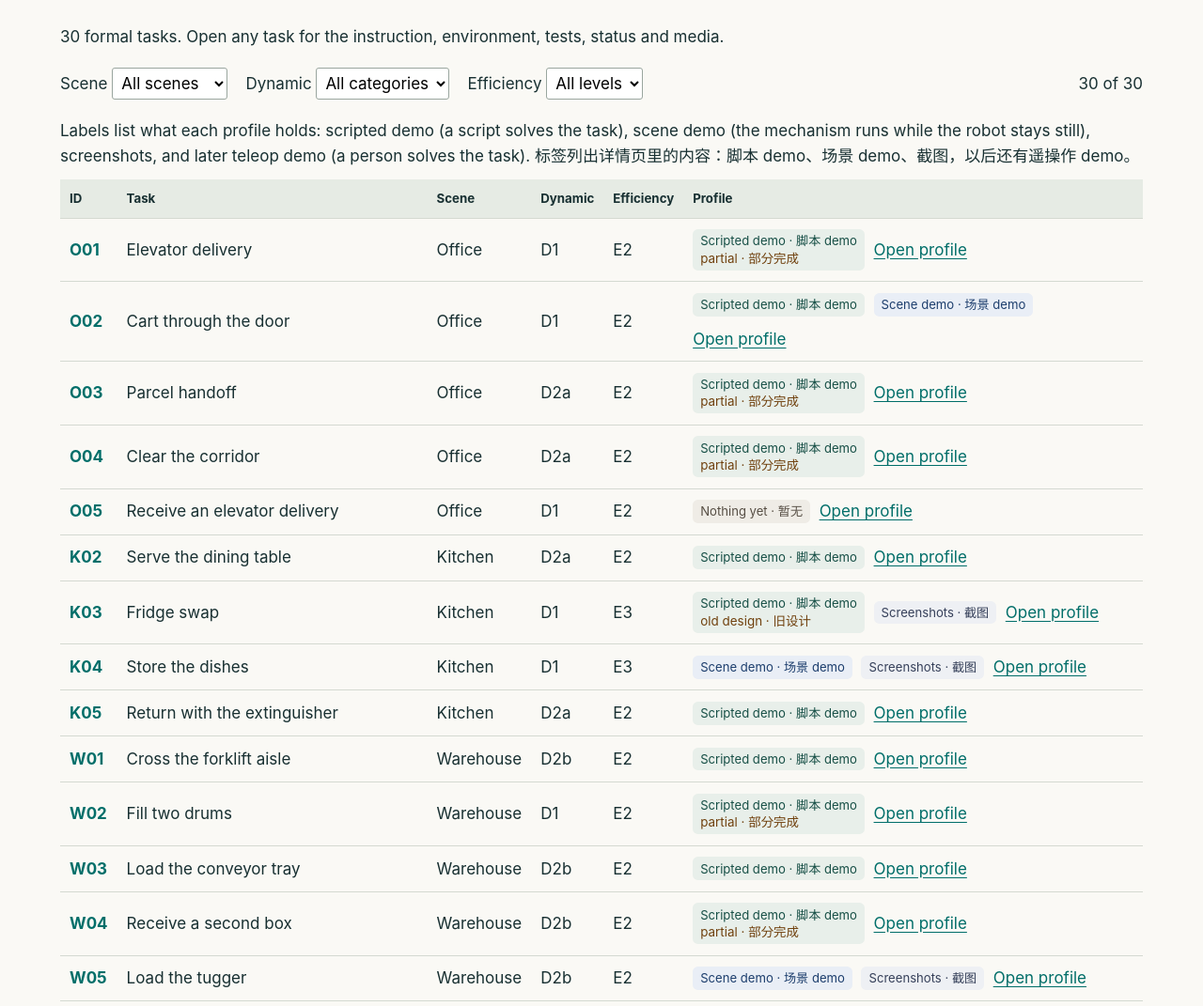
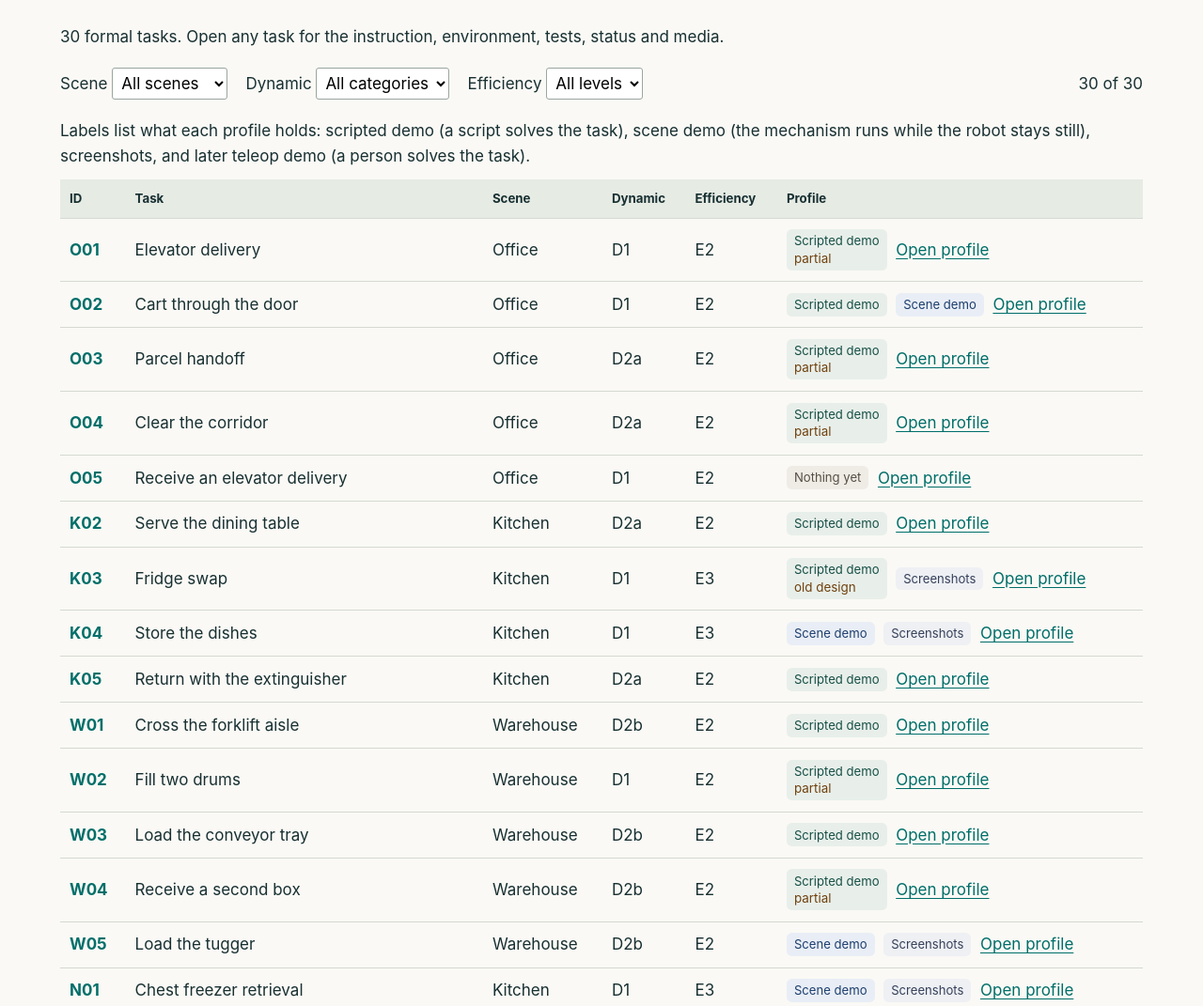
Before and after one commit to loneeshi/xbench-site, a plain HTML site: page index.html in a window 1280 px wide. Shown: the part 1222-2293 px from the top of the page at 94% size. Drawn offline with Linux system fonts and the light colour scheme.

Commit message:
Site text English only; import script takes English outcome and clock fields
Co-Authored-By: Claude Opus 5.5 <noreply@anthropic.com>

```diff
--- a/app.js
+++ b/app.js
@@ -4,20 +4,20 @@ const escapeText = value => String(value).replace(/[&<>"']/g, c => ({'&':'&amp;'
 function demoStatus(clips, hasImages) {
   // One chip per kind of content the task has, so readers see what is inside.
   const kinds = [
-    ['teleop', 'Teleop demo · 遥操作 demo'],
-    ['scripted', 'Scripted demo · 脚本 demo'],
-    ['mechanism', 'Scene demo · 场景 demo']
+    ['teleop', 'Teleop demo'],
+    ['scripted', 'Scripted demo'],
+    ['mechanism', 'Scene demo']
   ];
   const chips = [];
   for (const [kind, label] of kinds) {
     const matches = clips.filter(clip => clip.kind === kind);
     if (!matches.length) continue;
     const full = matches.some(clip => clip.scope === 'full');
-    const qualifier = full ? '' : matches.some(clip => clip.scope === 'partial') ? 'partial · 部分完成' : matches.some(clip => clip.scope === 'old-design') ? 'old design · 旧设计' : '';
+    const qualifier = full ? '' : matches.some(clip => clip.scope === 'partial') ? 'partial' : matches.some(clip => clip.scope === 'old-design') ? 'old design' : '';
     chips.push({kind, label, qualifier});
   }
-  if (hasImages) chips.push({kind: 'images', label: 'Screenshots · 截图'});
-  if (!chips.length) chips.push({kind: 'pending', label: 'Nothing yet · 暂无'});
+  if (hasImages) chips.push({kind: 'images', label: 'Screenshots'});
+  if (!chips.length) chips.push({kind: 'pending', label: 'Nothing yet'});
   return chips;
 }
 function catalogueView() {
@@ -49,10 +49,10 @@ function profileView() {
   document.title=id+' · '+task.title+' · XBench';
   const gallery=p.images.map(img=>`<figure><img src="${e(img.src)}" alt="${e(id+' · '+img.view)}"><figcaption>${e(img.view)} · RB-Y1 M v1.3</figcaption></figure>`).join('');
   const video=clips.map(clip => `<figure><video controls playsinline preload="metadata" src="${e(clip.file)}"></video><figcaption>${e(clip.label)}<small>${e(clip.outcome)}</small>${clip.kind === 'mechanism' ? `<small>${e(clip.robotModel)} · ${e(clip.clock)} · ${e(clip.renderDateUTC)} UTC</small>` : ''}</figcaption></figure>`).join('');
-  const media=gallery || video ? video+gallery : id==='W05' ? 'New tugger design; the earlier fixed-shelf demo no longer matches · 新设计，演示待补' : 'Screenshots in preparation · 截图生成中';
+  const media=gallery || video ? video+gallery : id==='W05' ? 'New tugger design; the earlier fixed-shelf demo no longer matches' : 'Screenshots in preparation';
   byId('profile').innerHTML=`<a class="back" href="index.html#catalogue">Task catalogue</a>
     <div class="intro"><div><p class="eyebrow">${e(id)} &nbsp; / &nbsp; ${e(task.scene)}</p><h1>${e(task.title)}</h1><p class="tags">${e(task.dynamic)} &nbsp;·&nbsp; ${e(task.efficiency)}</p></div>
-    <div><h2>Instruction</h2><p class="instruction">${e(p.instruction)}</p><p lang="zh-CN">${e(p.zh)}</p></div></div>
+    <div><h2>Instruction</h2><p class="instruction">${e(p.instruction)}</p></div></div>
     <section><h2>Environment</h2><p>${e(p.environment)}</p><p>Target configuration: RB-Y1 M v1.3, mecanum base, continuously running clock. The current engineering package specifies the two-wheel RB-Y1 A.</p></section>
     <section><h2>Tests</h2><p>${e(p.success)}</p><ol class="steps">${p.steps.map(s=>`<li><strong>${s.points} points</strong><span>${s.timing?'<b class="timing">Timing milestone</b> ':''}${e(s.criterion)}</span></li>`).join('')}</ol></section>
     <section><h2>Status</h2><p>${e(p.status)}</p><p>${e(p.pending)}</p></section><section><h2>Media</h2><div class="gallery">${media}</div></section>`;
--- a/index.html
+++ b/index.html
@@ -1,5 +1,5 @@
 <!doctype html>
 <html lang="en"><head><meta charset="utf-8"><meta name="viewport" content="width=device-width,initial-scale=1"><title>Acting in time · XBench</title><link rel="stylesheet" href="style.css"></head><body><a class="skip" href="#main">Skip to content</a><header><a class="logo" href="index.html">X<span>Bench</span></a><nav aria-label="Main navigation"><a href="index.html#concepts">Concepts</a><a href="index.html#catalogue">Tasks</a><a href="index.html#scoring">Scoring</a></nav></header><main id="main"><section class="hero"><div><p class="eyebrow">Mobile manipulation benchmark</p><h1>Acting in time.</h1><p class="lead">Can a mobile manipulator finish its task while the world around it keeps moving?</p><a class="cta" href="#catalogue">Explore 30 tasks</a></div><figure><video controls playsinline preload="none" poster="images/o02-poster.jpg" src="media/o02-scripted.mp4" aria-label="O02 scripted demonstration"></video><figcaption><a href="task.html?id=O02">O02 · Cart through the door</a><small>Scripted · legacy two-wheel base · paused clock</small></figcaption></figure></section>
 <section id="concepts"><h2>Two ways to read a task</h2><div class="pair"><article><h3>Dynamic</h3><dl><dt>D1 · Robot-triggered</dt><dd>The robot can start or restart the process.</dd><dt>D2a · One-off</dt><dd>The scene changes once and the opportunity passes.</dd><dt>D2b · Recurring</dt><dd>The scene changes in a repeating cycle.</dd></dl></article><article><h3>Efficiency</h3><dl><dt>E1 · Skill fluency</dt><dd>How long does the skill take to execute?</dd><dt>E2 · Act in time</dt><dd>Complete an action within its time window.</dd><dt>E3 · Keep pace</dt><dd>Stay in step with the process over time.</dd></dl></article></div></section>
-<section id="catalogue"><h2>Task catalogue</h2><p>30 formal tasks. Open any task for the instruction, environment, tests, status and media.</p><div class="filters"><label>Scene <select id="scene"><option value="">All scenes</option></select></label><label>Dynamic <select id="dynamic"><option value="">All categories</option></select></label><label>Efficiency <select id="efficiency"><option value="">All levels</option></select></label><output id="count" aria-live="polite"></output></div><p class="legend">Labels list what each profile holds: scripted demo (a script solves the task), scene demo (the mechanism runs while the robot stays still), screenshots, and later teleop demo (a person solves the task). 标签列出详情页里的内容：脚本 demo、场景 demo、截图，以后还有遥操作 demo。</p><div class="scroll"><table><thead><tr><th>ID</th><th>Task</th><th>Scene</th><th>Dynamic</th><th>Efficiency</th><th>Profile</th></tr></thead><tbody id="rows"></tbody></table></div></section>
+<section id="catalogue"><h2>Task catalogue</h2><p>30 formal tasks. Open any task for the instruction, environment, tests, status and media.</p><div class="filters"><label>Scene <select id="scene"><option value="">All scenes</option></select></label><label>Dynamic <select id="dynamic"><option value="">All categories</option></select></label><label>Efficiency <select id="efficiency"><option value="">All levels</option></select></label><output id="count" aria-live="polite"></output></div><p class="legend">Labels list what each profile holds: scripted demo (a script solves the task), scene demo (the mechanism runs while the robot stays still), screenshots, and later teleop demo (a person solves the task).</p><div class="scroll"><table><thead><tr><th>ID</th><th>Task</th><th>Scene</th><th>Dynamic</th><th>Efficiency</th><th>Profile</th></tr></thead><tbody id="rows"></tbody></table></div></section>
 <section id="scoring"><h2>Scoring</h2><p>Each task has 100 points, divided equally among its milestones with integer rounding. Completed milestones earn their points. Record full-task success separately.</p><p>For a timing milestone, record whether it was met and the margin to its deadline where defined. For a sustained action, record the task-specific duration, such as the time spent supporting a lid.</p></section></main><footer><a class="logo" href="index.html">X<span>Bench</span></a><a href="index.html#catalogue">Task catalogue</a></footer><script src="catalog.js"></script><script src="examples.js"></script><script src="media-records.js"></script><script src="app.js"></script></body></html>
--- a/media-records.js
+++ b/media-records.js
@@ -26,10 +26,10 @@ const recordings = {
       "file": "media/o02-mechanism.mp4",
       "originalSha256": "2ceec6e766b22f0c10c18493add36084960e78a8f2b8b62d7035dfe8b61a82aa",
       "publicSha256": "a5fa70db8382eee4aae91c7b8aa08c0870cce63912542589b64d3823f0d554f6",
-      "label": "Mechanism demo · robot stays still · not a solution · 机关自动演示，机器人不动，不是解题过程",
-      "outcome": "门扇从约 86° 自动回到关闭位置。机器人保持起点姿态。",
+      "label": "Mechanism demo · robot stays still · not a solution",
+      "outcome": "The door leaf swings back from about 86° to closed by itself. The robot stays at its start pose.",
       "robotModel": "RB-Y1 A v1.2",
-      "clock": "仿真时钟 120 Hz，144 秒仿真按 8 倍速播放，成片 18 秒",
+      "clock": "Sim clock 120 Hz; 144 s of simulation at 8x, 18 s clip",
       "renderDateUTC": "2026-11-26"
     }
   ],
@@ -157,10 +157,10 @@ const recordings = {
       "file": "media/n01-mechanism.mp4",
       "originalSha256": "1953b253e81a1e3b523b8e668fee0e782e3c6997bb5485560019fb210103e29a",
       "publicSha256": "b5ceca380a6eac010e3d5b5d7b32dc830657843b36ba68496ad312203e93b171",
-      "label": "Mechanism demo · robot stays still · not a solution · 机关自动演示，机器人不动，不是解题过程",
-      "outcome": "冷柜盖从 90°、60° 各放手一次，自动落下关上。机器人保持起点姿态。",
+      "label": "Mechanism demo · robot stays still · not a solution",
+      "outcome": "The chest-freezer lid is released once from 90° and once from 60°; it falls shut by itself. The robot stays at its start pose.",
       "robotModel": "RB-Y1 M v1.3",
-      "clock": "仿真时钟 120 Hz，按原速播放；两次放手各 6 秒",
+      "clock": "Sim clock 120 Hz; real time, 6 s per release",
       "renderDateUTC": "2026-11-26"
     }
   ],
@@ -171,10 +171,10 @@ const recordings = {
       "file": "media/n02-mechanism.mp4",
       "originalSha256": "33b9e73d0a975bd8df6d1e99f55324192655e6d0cb35a8d2b10fdd2b3f549571",
       "publicSha256": "835d2eaaf7432faf998c9e99df709be9ec3b1816b36ef20c4651239a06199eb6",
-      "label": "Mechanism demo · robot stays still · not a solution · 机关自动演示，机器人不动，不是解题过程",
-      "outcome": "回转餐台载着 5 盘带盖的菜一直转动。机器人保持起点姿态。",
+      "label": "Mechanism demo · robot stays still · not a solution",
+      "outcome": "The conveyor-ring counter keeps turning with five covered dishes on it. The robot stays at its start pose.",
       "robotModel": "RB-Y1 M v1.3",
-      "clock": "仿真时钟 120 Hz，前 36 秒仿真按 1.5 倍速播放，成片 24 秒",
+      "clock": "Sim clock 120 Hz; first 36 s of simulation at 1.5x, 24 s clip",
       "renderDateUTC": "2026-11-26"
     }
   ],
@@ -185,10 +185,10 @@ const recordings = {
       "file": "media/n03-mechanism.mp4",
       "originalSha256": "2019adaed4cf31313683c4b4299d0ac1ed27eca5125c3536d2d6facda2cd6fb1",
       "publicSha256": "652b6c5d6fd83893984bccbe8829b23f74110e7de4a08c7627ac763ad53a7cd2",
-      "label": "Mechanism demo · robot stays still · not a solution · 机关自动演示，机器人不动，不是解题过程",
-      "outcome": "垃圾桶盖从 75°、60° 各放手一次，自动落下盖上。机器人保持起点姿态。",
+      "label": "Mechanism demo · robot stays still · not a solution",
+      "outcome": "The bin lid is released once from 75° and once from 60°; it falls shut by itself. The robot stays at its start pose.",
       "robotModel": "RB-Y1 M v1.3",
-      "clock": "仿真时钟 120 Hz，按原速播放；两次放手各 5 秒",
+      "clock": "Sim clock 120 Hz; real time, 5 s per release",
       "renderDateUTC": "2026-11-26"
     }
   ],
@@ -199,10 +199,10 @@ const recordings = {
       "file": "media/n05-mechanism.mp4",
       "originalSha256": "9a0279a3d0950e61cfce4f1e662415e1574e6833d9968177af69191f19f9fe19",
       "publicSha256": "6113c7fe604ca3255a8ed7632095a0aaa04aad4600fa1182fd1983c0e4c2bd47",
-      "label": "Mechanism demo · robot stays still · not a solution · 机关自动演示，机器人不动，不是解题过程",
-      "outcome": "卷帘从 0.55 m、0.30 m 各放手一次，自动落下关上。机器人保持起点姿态。",
+      "label": "Mechanism demo · robot stays still · not a solution",
+      "outcome": "The hatch shutter is released once from 0.55 m and once from 0.30 m; it falls shut by itself. The robot stays at its start pose.",
       "robotModel": "RB-Y1 M v1.3",
-      "clock": "仿真时钟 120 Hz，按原速播放；两次放手各 5 秒",
+      "clock": "Sim clock 120 Hz; real time, 5 s per release",
       "renderDateUTC": "2026-11-26"
     }
   ],
@@ -213,10 +213,10 @@ const recordings = {
       "file": "media/w05-mechanism.mp4",
       "originalSha256": "a56ef8c4805bcd6b121aef6cc9ed11c4a4059b61e23d8d893cabf2487c566168",
       "publicSha256": "8d5aec27121b3811e288f2ad0cd451c8313f7a5ef60b240e3419061de253d4ab",
-      "label": "Mechanism demo · robot stays still · not a solution · 机关自动演示，机器人不动，不是解题过程",
-      "outcome": "牵引车沿环线跑一圈：停站 30 秒后出发，约 92 秒回到停靠点。机器人保持起点姿态。",
+      "label": "Mechanism demo · robot stays still · not a solution",
+      "outcome": "The tugger runs one loop: it waits 30 s at the stop, leaves, and is back at the stop after about 92 s. The robot stays at its start pose.",
       "robotModel": "RB-Y1 M v1.3",
-      "clock": "仿真时钟 120 Hz，一圈 92 秒仿真按 8 倍速播放，成片 11.5 秒",
+      "clock": "Sim clock 120 Hz; one 92 s loop at 8x, 11.5 s clip",
       "renderDateUTC": "2026-11-26"
     }
   ],
@@ -227,10 +227,10 @@ const recordings = {
       "file": "media/n06-mechanism.mp4",
       "originalSha256": "e1d034749bfb279506939577a51b1be73f7d3de6e1ea5da9e593a352422dc2cc",
       "publicSha256": "0acfd5eb381d067d3a41a7dfa1658ebe0fa4bdcb82bc2532f1c05691c1d33049",
-      "label": "Mechanism demo · robot stays still · not a solution · 机关自动演示，机器人不动，不是解题过程",
-      "outcome": "三扇门叶按 6°/s 匀速转动（一分钟一圈），20 秒里转过约 120°。机器人保持起点姿态。",
+      "label": "Mechanism demo · robot stays still · not a solution",
+      "outcome": "The three door wings turn steadily at 6°/s (one turn per minute), about 120° in 20 s. The robot stays at its start pose.",
       "robotModel": "RB-Y1 M v1.3",
-      "clock": "仿真时钟 120 Hz，按原速播放；20 秒仿真，成片 20 秒",
+      "clock": "Sim clock 120 Hz; real time, 20 s clip",
       "renderDateUTC": "2026-11-26"
     }
   ],
@@ -241,10 +241,10 @@ const recordings = {
       "file": "media/n08-mechanism.mp4",
       "originalSha256": "f35bfbae8c61de2ea0e54eb2badc479defedc05d56cb98852fc73b16daf30136",
       "publicSha256": "94dbba238d7c1fca1457fe9d6190a00c447e6b5c82ffcfc14dfe51d105a2c476",
-      "label": "Mechanism demo · robot stays still · not a solution · 机关自动演示，机器人不动，不是解题过程",
-      "outcome": "闸机门从全开到关上，关 6 秒后再打开，全开 20 秒后再关上，走完一个完整周期；信号灯随之在绿箭头和红叉之间切换。机器人保持起点姿态。",
+      "label": "Mechanism demo · robot stays still · not a solution",
+      "outcome": "The gate goes through one full cycle: open, closed for 6 s, open for 20 s, closed again; the signal switches between a green arrow and a red cross. The robot stays at its start pose.",
       "robotModel": "RB-Y1 M v1.3",
-      "clock": "仿真时钟 120 Hz，40 秒仿真按 2 倍速播放，成片 20 秒",
+      "clock": "Sim clock 120 Hz; 40 s of simulation at 2x, 20 s clip",
       "renderDateUTC": "2026-11-26"
     }
   ],
@@ -255,10 +255,10 @@ const recordings = {
       "file": "media/k04-mechanism.mp4",
       "originalSha256": "60b18bfd46e22af8954d5188f1d52a15f5e0ec900a53a4db0a2390a4c07a56a4",
       "publicSha256": "cd322a0ae1d68bf4f036626ad1f338b1d5077dcbe853b861ffbf0ca4c9e41bf5",
-      "label": "Mechanism demo · robot stays still · not a solution · 机关自动演示，机器人不动，不是解题过程",
-      "outcome": "上翻柜门从 90°、100° 各放手一次，约 1.3–1.4 秒自己落下关上。机器人保持起点姿态。",
+      "label": "Mechanism demo · robot stays still · not a solution",
+      "outcome": "The lift-up cabinet door is released once from 90° and once from 100°; it falls shut by itself in about 1.3–1.4 s. The robot stays at its start pose.",
       "robotModel": "RB-Y1 M v1.3",
-      "clock": "物理时钟 120 Hz，原速播放，两次放手各 6 秒，成片 12 秒",
+      "clock": "Sim clock 120 Hz; real time, 6 s per release, 12 s clip",
       "renderDateUTC": "2026-11-26"
     }
   ],
@@ -269,10 +269,10 @@ const recordings = {
       "file": "media/n10-mechanism.mp4",
       "originalSha256": "833759be2815107e7b60cb1edc2b4b21f3688e9d4ba6413d15535cf92dfbde11",
       "publicSha256": "6cd3223bb08976f5584be38780fb24dbf68610a4667ba0350fafe9ed9538fff7",
-      "label": "Mechanism demo · robot stays still · not a solution · 机关自动演示，机器人不动，不是解题过程",
-      "outcome": "运货拖车以 0.2 m/s 直行穿过 12 m 装货区，第 60 秒离开装货区后继续前进。机器人保持起点姿态。",
+      "label": "Mechanism demo · robot stays still · not a solution",
+      "outcome": "The freight trailer drives straight through the 12 m loading zone at 0.2 m/s, leaves it at 60 s and keeps going. The robot stays at its start pose.",
       "robotModel": "RB-Y1 M v1.3",
-      "clock": "物理时钟 120 Hz，61 秒仿真按 3 倍速播放，成片 20.3 秒",
+      "clock": "Sim clock 120 Hz; 61 s of simulation at 3x, 20.3 s clip",
       "renderDateUTC": "2026-11-26"
     }
   ],
@@ -283,10 +283,10 @@ const recordings = {
       "file": "media/n12-mechanism.mp4",
       "originalSha256": "7a07bbd2a4e316fc9497a2647588ed865d5df54a6abc3d16ae353bac5c491c2f",
       "publicSha256": "a67db0eaa68099afcc7a548a9491866f04e0f47fedd94c052cda0841418deea4",
-      "label": "Mechanism demo · robot stays still · not a solution · 机关自动演示，机器人不动，不是解题过程",
-      "outcome": "卷帘门底梁从 3 m 以 0.15 m/s 下降，20 秒落地后保持关闭。机器人保持起点姿态。",
+      "label": "Mechanism demo · robot stays still · not a solution",
+      "outcome": "The roller door bottom bar descends from 3 m at 0.15 m/s, reaches the floor after 20 s and stays closed. The robot stays at its start pose.",
       "robotModel": "RB-Y1 M v1.3",
-      "clock": "物理时钟 120 Hz，原速播放，成片 21 秒",
+      "clock": "Sim clock 120 Hz; real time, 21 s clip",
       "renderDateUTC": "2026-11-26"
     }
   ],
@@ -297,10 +297,10 @@ const recordings = {
       "file": "media/n15-mechanism.mp4",
       "originalSha256": "05c74a34a652eaff9ab2e0c1f1b4ecdf7edaa25126ae749192a632e513129970",
       "publicSha256": "a3e00dda2237d909c826c360977a4c307447aadc58020a8797e34035adc7c0cb",
-      "label": "Mechanism demo · robot stays still · not a solution · 机关自动演示，机器人不动，不是解题过程",
-      "outcome": "手推车载着货箱顺 1.5% 缓坡自己滚下，16.2 秒车头越过停止线，货箱仍在车上。机器人保持起点姿态。",
+      "label": "Mechanism demo · robot stays still · not a solution",
+      "outcome": "The loaded handcart rolls down the 1.5% slope by itself; its front crosses the stop line at 16.2 s and the box stays on the cart. The robot stays at its start pose.",
       "robotModel": "RB-Y1 M v1.3",
-      "clock": "物理时钟 120 Hz，原速播放，成片 16.2 秒",
+      "clock": "Sim clock 120 Hz; real time, 16.2 s clip",
       "renderDateUTC": "2026-11-26"
     }
   ]
```
Also changed, not shown: scripts/import_mechanism_videos.mjs (+4 -3 lines), 1 other file.
